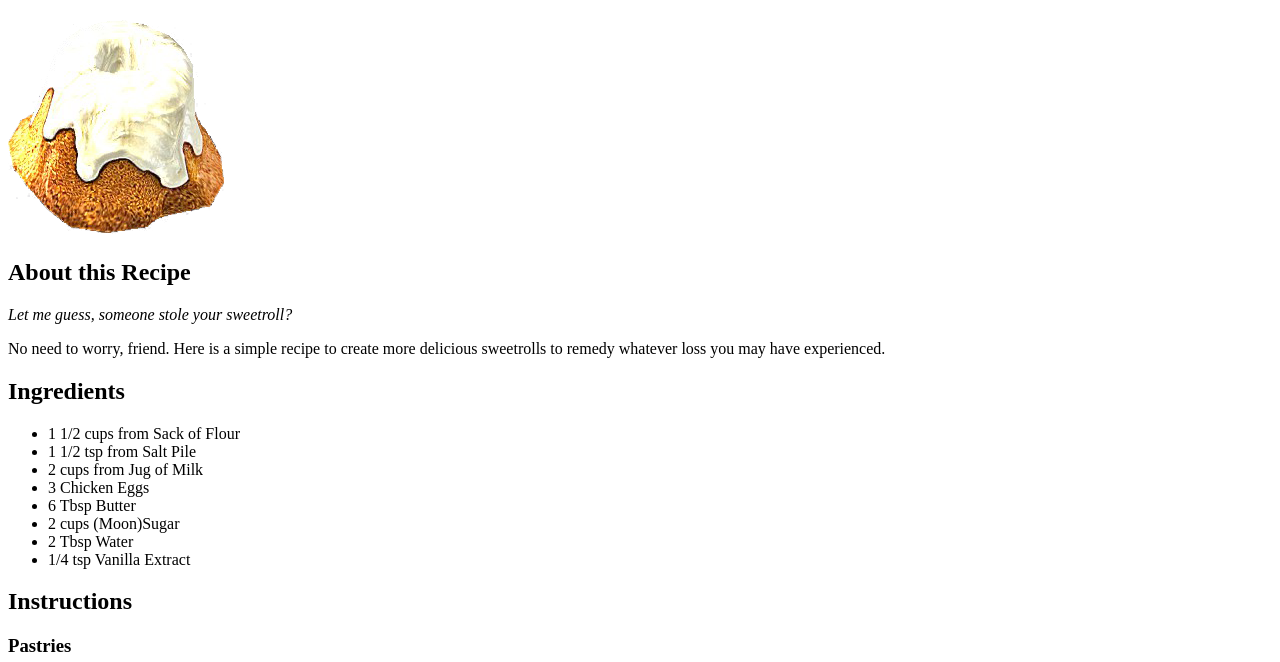
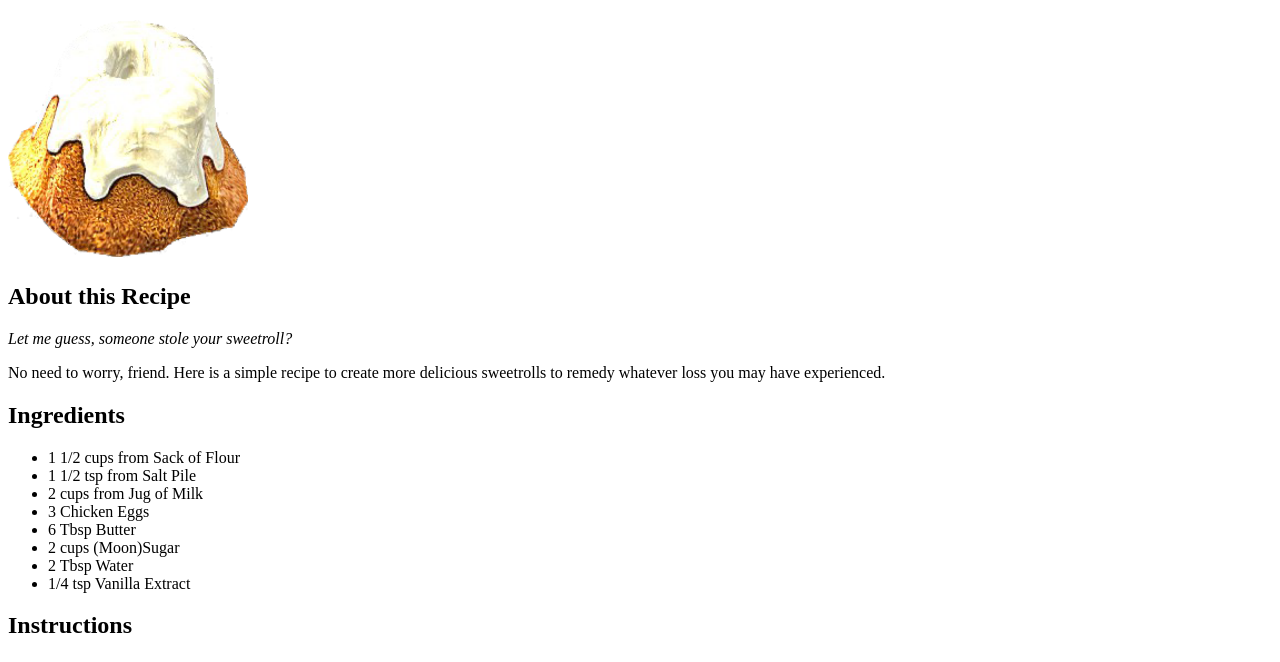
Before and after one commit to bjorn-the-brown/odin-recipes, a plain HTML site: page recipes/sweetroll.html in a window 1280 px wide. Shown: the part 61-723 px from the top of the page. Drawn offline with Linux system fonts and the light colour scheme.

Commit message:
Resize image on sweetroll recipe page

```diff
--- a/recipes/sweetroll.html
+++ b/recipes/sweetroll.html
@@ -8,7 +8,7 @@
 <body>
     <h1>Sweetrolls Recipe</h1>
 
-    <img src="../img/sweetroll.png" alt="An irresitibly delicious looking sweetroll">
+    <img src="../img/sweetroll.png" alt="An irresitibly delicious looking sweetroll" height="240">
 
     <h2>About this Recipe</h2>
     <p><em>Let me guess, someone stole your sweetroll?</em></p>
```
